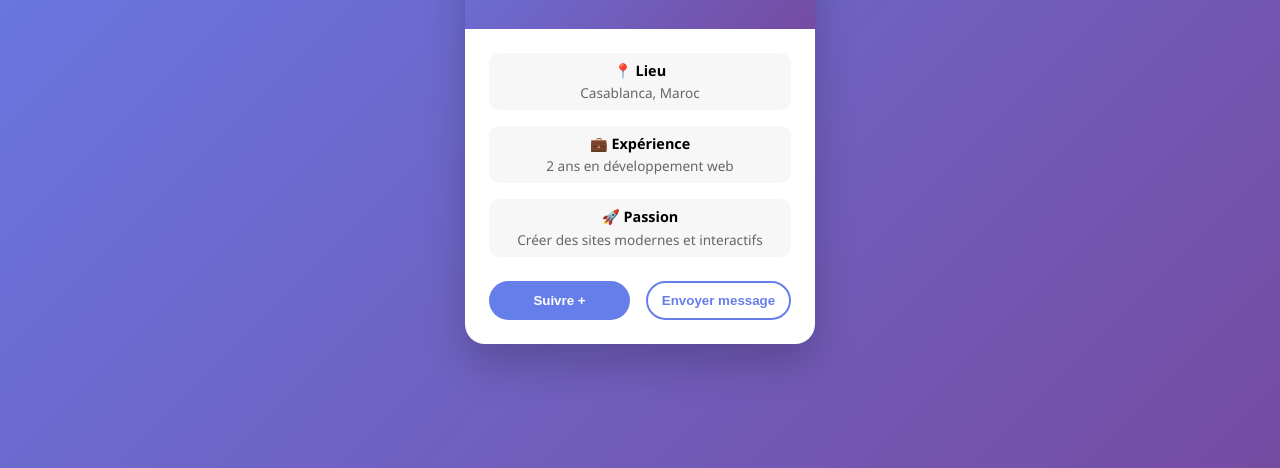
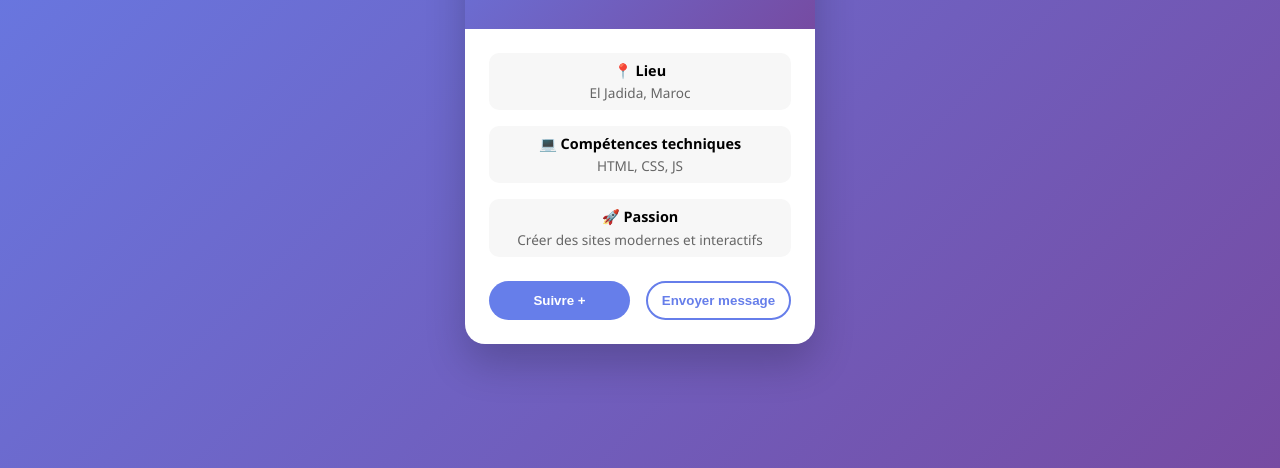
Before and after one commit to elharf-kawtar/my-web-card, a plain HTML site: page index.html in a window 1280 px wide. Shown: the part 332-800 px from the top of the page. Drawn offline with Linux system fonts and the light colour scheme.

Commit message:
Update index.html

```diff
--- a/index.html
+++ b/index.html
@@ -8,35 +8,35 @@
 </head>
 <body>
   <div class="card" id="profileCard">
-    <!-- En-tête -->
+
     <div class="card-header">
       <div class="avatar">👩‍💻</div>
       <h2>Kawtar El Harf</h2>
       <p>Web Developer</p>
     </div>
 
-    <!-- Corps -->
+
     <div class="card-body">
       <div class="info">
         <h3>📍 Lieu</h3>
-        <p>Casablanca, Maroc</p>
+        <p>El Jadida, Maroc</p>
       </div>
       <div class="info">
-        <h3>💼 Expérience</h3>
-        <p>2 ans en développement web</p>
+        <h3>💻 Compétences techniques </h3>
+        <p>HTML, CSS, JS</p>
       </div>
       <div class="info">
         <h3>🚀 Passion</h3>
         <p>Créer des sites modernes et interactifs</p>
       </div>
 
-      <!-- Boutons -->
+
       <div class="buttons">
         <button class="btn btn-primary" id="followBtn">Suivre +</button>
         <button class="btn btn-secondary" id="messageBtn">Envoyer message</button>
       </div>
 
-      <!-- Message caché -->
+
       <div class="message" id="messageBox">
         ✨ Merci pour votre message ! Je vous répondrai bientôt.
       </div>
```
